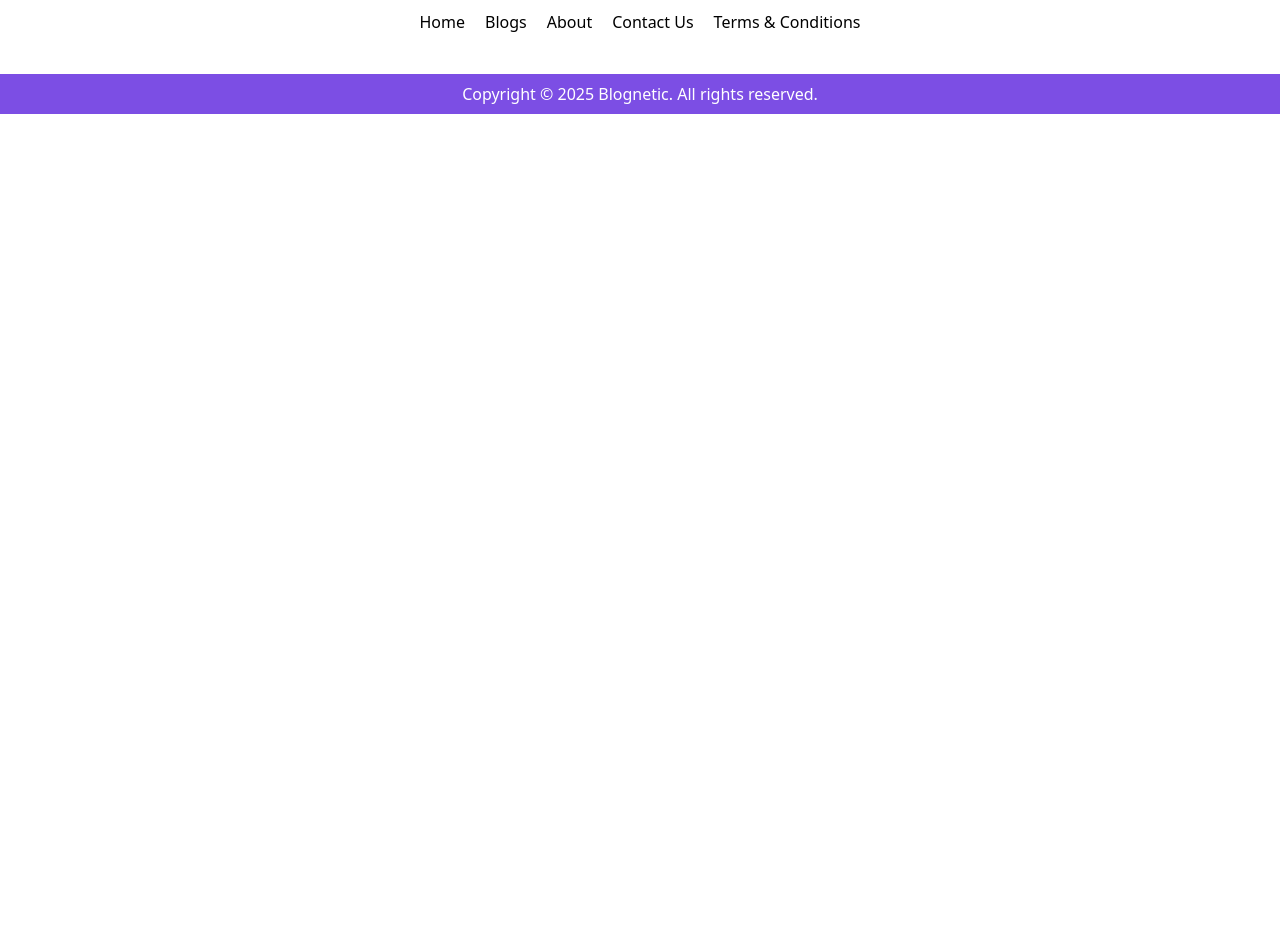
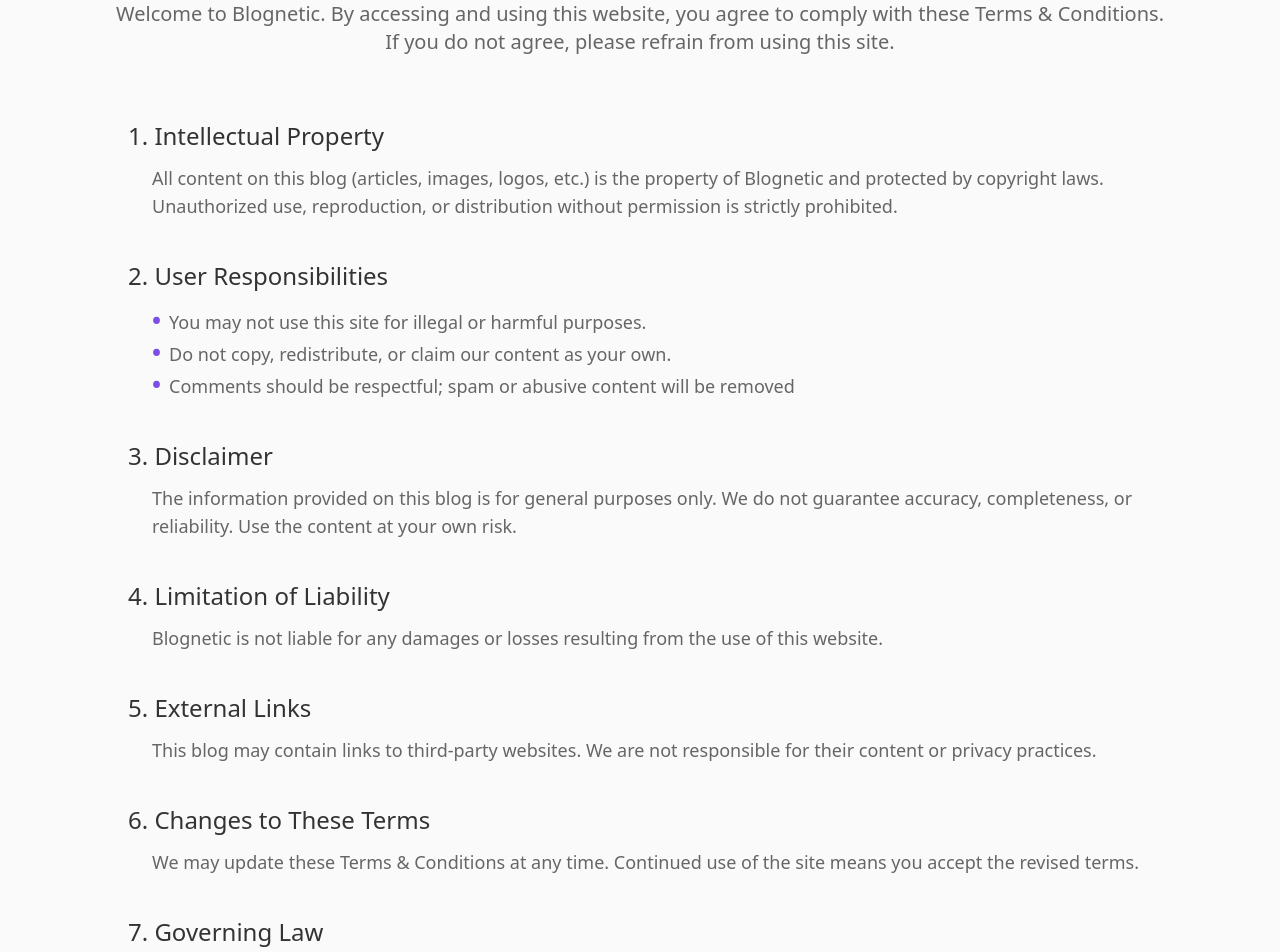
Before and after one commit to MrShahzadDeveloper/Blognetic, a React (Vite) app: page /terms in a window 1280 px wide. Shown: the part 200-1152 px from the top of the page. Before the commit the page ends 800 px from the top, so only its background shows below. Built offline with nearby package versions, Linux system fonts and the light colour scheme.

Commit message:
Terms&Condtions done tell me if it needs changes and Added some animation to the Navbar

```diff
--- a/package.json
+++ b/package.json
@@ -14,6 +14,7 @@
     "@emotion/styled": "^11.14.0",
     "@mui/material": "^7.1.1",
     "@react-google-maps/api": "^2.20.6",
+    "framer-motion": "^12.18.1",
     "leaflet": "^1.9.4",
     "lucide": "^0.515.0",
     "lucide-react": "^0.515.0",
--- a/src/components/Footer.jsx
+++ b/src/components/Footer.jsx
@@ -6,7 +6,6 @@
     { name: "Home", href: "/", id: 1 },
     { name: "Blogs", href: "/blogs", id: 2 },
     { name: "About", href: "/about", id: 3 },
-    { name: "Contact Us", href: "/contact", id: 4 },
     { name: "Terms & Conditions", href: "/terms", id: 5 },
   ];
 
--- a/src/components/Navbar.jsx
+++ b/src/components/Navbar.jsx
@@ -1,30 +1,59 @@
 import logo from "../assets/logo.png";
 import { Search } from "lucide-react";
 import Button from "./Button";
-import { useState } from "react";
+import { useState, useEffect } from "react";
 import { Menu } from "lucide-react";
 import { X } from "lucide-react";
 import { Link } from "react-router-dom";
+import { motion, AnimatePresence } from "framer-motion"; // Added Framer Motion
 
 const Navbar = () => {
   const menuLinks = [
     { name: "Home", href: "/", id: 1 },
     { name: "Blogs", href: "/blogs", id: 2 },
     { name: "About", href: "/about", id: 3 },
-    { name: "Contact Us", href: "/contact", id: 4 },
     { name: "Terms & Conditions", href: "/terms", id: 5 },
   ];
+
   const [visible, setVisible] = useState(false);
+  const [prevScrollPos, setPrevScrollPos] = useState(0);
+  const [visibleNav, setVisibleNav] = useState(true);
+
   const toggleMenu = () => {
     setVisible(!visible);
   };
 
+  useEffect(() => {
+    const handleScroll = () => {
+      const currentScrollPos = window.pageYOffset;
+
+      if (prevScrollPos > currentScrollPos || currentScrollPos < 10) {
+        setVisibleNav(true);
+      } else {
+        setVisibleNav(false);
+        if (visible) setVisible(false);
+      }
+
+      setPrevScrollPos(currentScrollPos);
+    };
+
+    window.addEventListener('scroll', handleScroll, { passive: true });
+    return () => window.removeEventListener('scroll', handleScroll);
+  }, [prevScrollPos, visible]);
+
   return (
     <>
-      <div className="bg-[#FFFFFF] flex justify-between items-center py-4 px-8 sm:px-16 sticky top-0 z-50 shadow-md">
+      <motion.div
+        className="bg-[#FFFFFF] flex justify-between items-center py-4 px-8 sm:px-16 sticky top-0 z-50 shadow-md"
+        initial={{ y: 0 }}
+        animate={{
+          y: visibleNav ? 0 : -100,
+          transition: { type: "spring", damping: 30, stiffness: 300 }
+        }}
+      >
         <div className="flex gap-3 items-center cursor-pointer">
           <img className="h-6 w-6 sm:h-8 sm:w-8 " src={logo} alt="blognetic" />
-          <h1 className="font-[800] text-[20px] sm:text-[24px] text-[#333333] ">
+          <h1 className="font-[800] text-[20px] sm:text-[24px] text-[#333333]">
             Blognetic
           </h1>
         </div>
@@ -33,7 +62,7 @@
             <Link
               to={links.href}
               key={links.id}
-              className="hover:text-[#7C4EE4] cursor-pointer "
+              className="hover:text-[#7C4EE4] cursor-pointer"
             >
               {links.name}
             </Link>
@@ -44,13 +73,22 @@
         <div onClick={toggleMenu} className="flex lg:hidden cursor-pointer">
           {visible ? <X size={24} /> : <Menu size={24} />}
         </div>
-      </div>
-      {visible ? (
-        <div
+      </motion.div>
+
+      <AnimatePresence>
+        {visible && (
+          <motion.div
+            initial={{ opacity: 0 }}
+            animate={{ opacity: 1 }}
+            exit={{ opacity: 0 }}
             onClick={toggleMenu}
             className="fixed top-0 left-0 w-full h-full bg-black bg-opacity-50 z-50 flex justify-end"
           >
-          <div
+            <motion.div
+              initial={{ x: 300 }}
+              animate={{ x: 0 }}
+              exit={{ x: 300 }}
+              transition={{ type: "spring", damping: 20 }}
               onClick={(e) => e.stopPropagation()}
               className="bg-[#7f61c4] py-28 text-center flex flex-col gap-3 rounded-l-lg w-[75%] max-w-xs h-full"
             >
@@ -64,9 +102,10 @@
                   {links.name}
                 </Link>
               ))}
-          </div>
-        </div>
-      ) : null}
+            </motion.div>
+          </motion.div>
+        )}
+      </AnimatePresence>
     </>
   );
 };
--- a/src/pages/Terms.jsx
+++ b/src/pages/Terms.jsx
@@ -1,11 +1,84 @@
-import React from 'react'
-
 const Terms = () => {
   return (
-    <div>
-      <h1>This is Terms and Condition Page</h1>
-    </div>
-  )
-}
+    <section className="flex flex-col justify-center items-center mt-16 ">
+      <div className="flex flex-col justify-center items-center gap-5">
+        <h1 className="text-3xl sm:text-5xl font-[500] text-secondary ">
+          Terms & Conditions
+        </h1>
+        <p className="text-third text-center text-xl mx-8 md:mx-0 ">
+          Welcome to Blognetic. By accessing and using this website, you agree
+          to comply with these Terms & Conditions.{" "}
+          <span className="block ">
+            If you do not agree, please refrain from using this site.
+          </span>
+        </p>
+      </div>
+      <section className="mt-16 mb-16 w-[80%] flex flex-col gap-10">
+        <div className="flex flex-col gap-3">
+          <h1 className="text-secondary text-2xl font-[500] ">1. Intellectual Property</h1>
+          <p className="text-third text-lg ml-6 ">
+            All content on this blog (articles, images, logos, etc.) is the
+            property of Blognetic and protected by copyright laws. Unauthorized
+            use, reproduction, or distribution without permission is strictly
+            prohibited.
+          </p>
+        </div>
+        <div className="flex flex-col gap-3">
+          <h1 className="text-secondary text-2xl font-[500] ">2. User Responsibilities</h1>
+          <ul
+            className="list-inside list-decimal text-lg text-third ml-6 "
+            style={{ listStyleType: "none" }}
+          >
+            <li>
+              <span style={{ marginRight: "0.5rem" }} className="font-bold text-2xl text-primary">•</span>You may not use
+              this site for illegal or harmful purposes.
+            </li>
+            <li>
+              <span style={{ marginRight: "0.5rem" }} className="font-bold text-2xl text-primary">•</span>Do not copy,
+              redistribute, or claim our content as your own.
+            </li>
+            <li>
+              <span style={{ marginRight: "0.5rem" }} className="font-bold text-2xl text-primary">•</span>Comments should be
+              respectful; spam or abusive content will be removed
+            </li>
+          </ul>
+        </div>
+        <div className="flex flex-col gap-3">
+          <h1 className="text-secondary text-2xl font-[500] ">3. Disclaimer</h1>
+          <p className="text-third text-lg ml-6 ">
+            The information provided on this blog is for general purposes only.
+            We do not guarantee accuracy, completeness, or reliability. Use the
+            content at your own risk.
+          </p>
+        </div>
+        <div className="flex flex-col gap-3">
+          <h1 className="text-secondary text-2xl font-[500] ">4. Limitation of Liability</h1>
+          <p className="text-third text-lg ml-6 ">
+            Blognetic is not liable for any damages or losses resulting from the
+            use of this website.
+          </p>
+        </div>
+        <div className="flex flex-col gap-3">
+          <h1 className="text-secondary text-2xl font-[500] ">5. External Links</h1>
+          <p className="text-third text-lg ml-6 ">
+            This blog may contain links to third-party websites. We are not
+            responsible for their content or privacy practices.
+          </p>
+        </div>
+        <div className="flex flex-col gap-3">
+          <h1 className="text-secondary text-2xl font-[500] ">6. Changes to These Terms</h1>
+          <p className="text-third text-lg ml-6 ">
+            We may update these Terms & Conditions at any time. Continued use of
+            the site means you accept the revised terms.
+          </p>
+        </div>
+        <div className="flex flex-col gap-3">
+          <h1 className="text-secondary text-2xl font-[500] ">7. Governing Law</h1>
+          <p className="text-third text-lg ml-6 ">These terms are governed by the laws of Pakistan/Rawalpindi.</p>
+        </div>
+      </section>
+    </section>
+  );
+};
 
-export default Terms
+export default Terms;
```
Also changed, not shown: 1 other file (tests, documents, lock files or other folders). Lines whose indentation alone changed are shown as unchanged.
